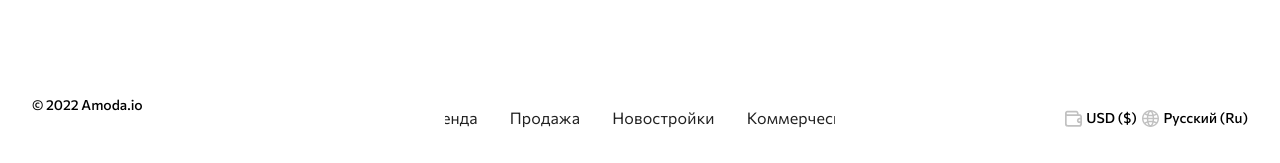
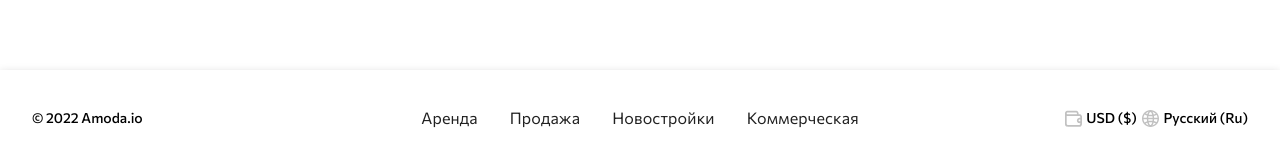
Before and after one commit to MaksBarabanshikov/amoda.io, a Vue app: page / in a window 1280 px wide. Shown: the part 3071-3234 px from the top of the page. Built offline with nearby package versions, Linux system fonts and the light colour scheme.

Commit message:
new footer

```diff
--- a/src/components/footer/MyFooter.vue
+++ b/src/components/footer/MyFooter.vue
@@ -6,13 +6,13 @@
 </script>
 
 <template>
-  <v-footer class="footer bg-white mt-[100px]">
-    <v-container class="d-flex align-center">
-      <v-row class="justify-space-between">
+  <v-footer class="footer bg-white mt-[100px]" elevation="3">
+    <v-container class="d-flex">
+      <v-row class="align-center justify-space-between">
         <v-col cols="2">
           <span>© 2022 Amoda.io </span>
         </v-col>
-        <v-col cols="4">
+        <v-col cols="8">
           <v-nav :items="navItems" />
         </v-col>
         <v-col cols="2" class="d-flex justify-space-between">
```
